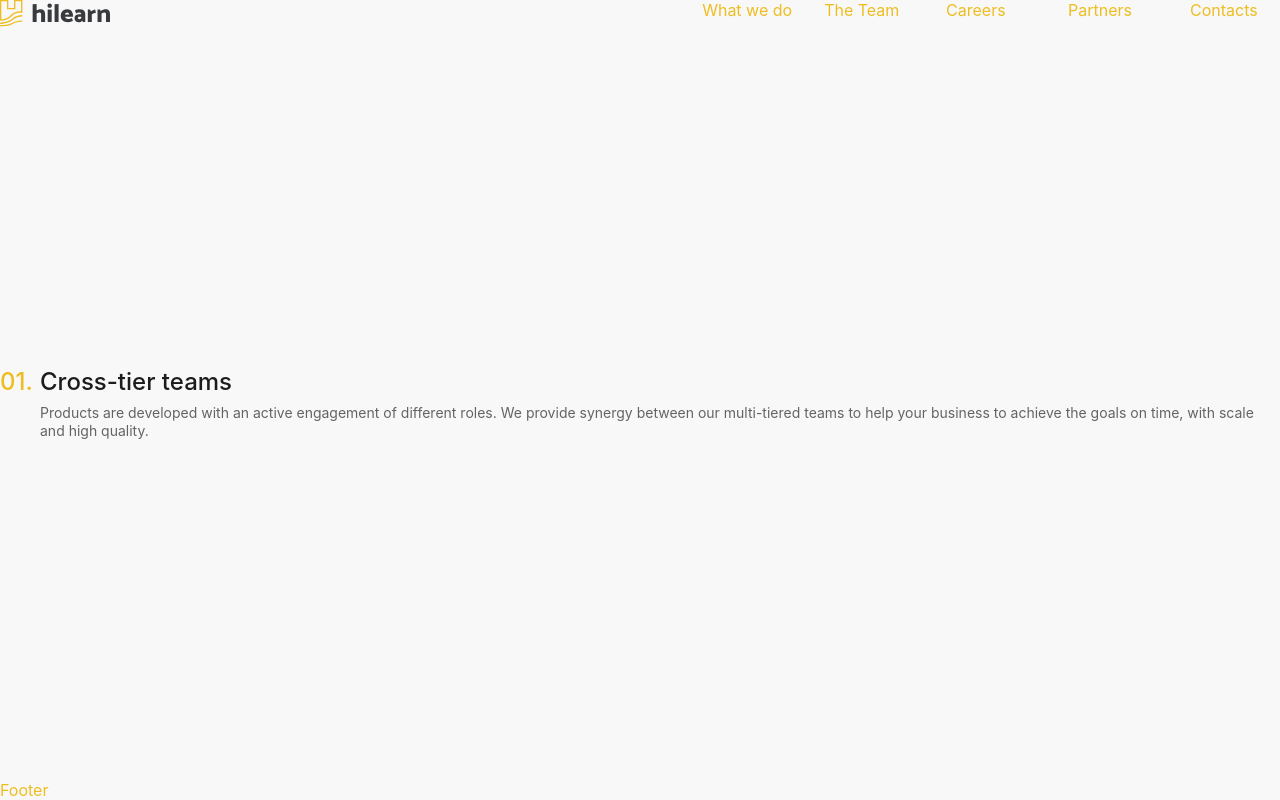
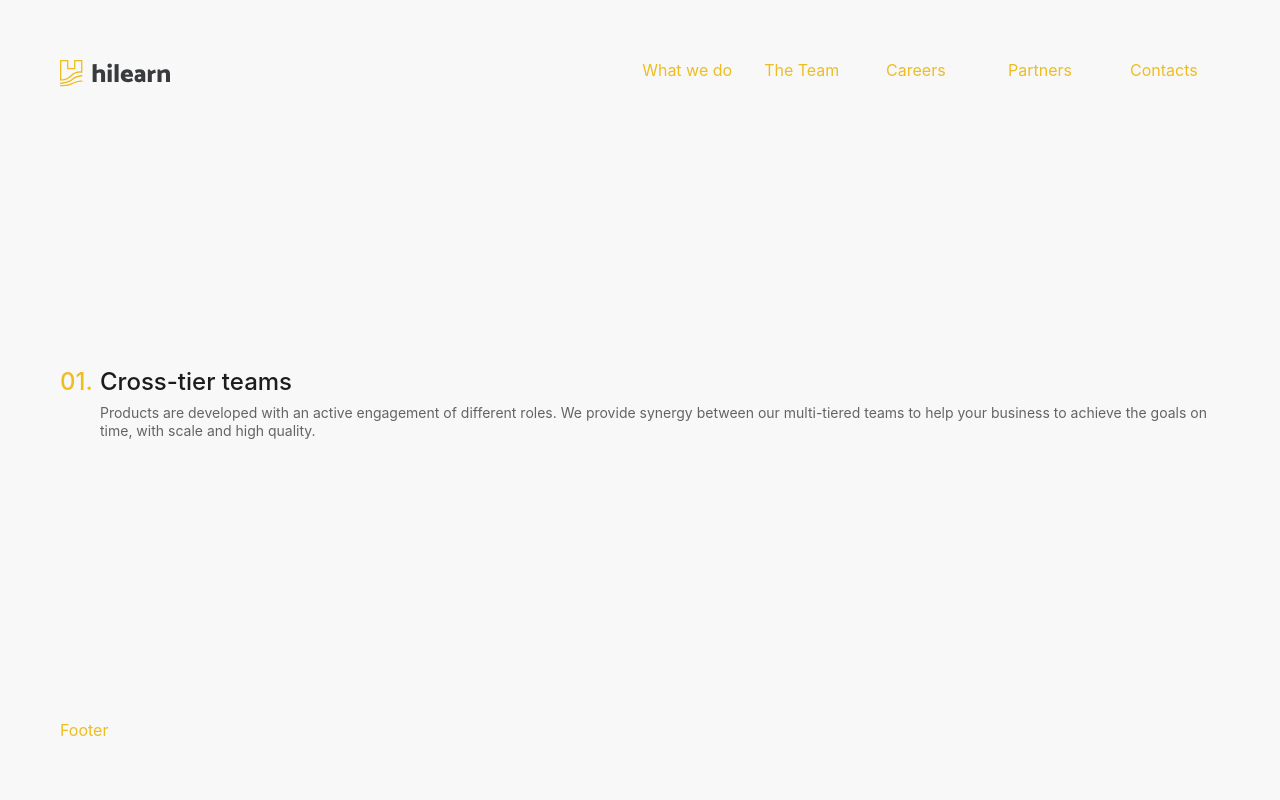
Before and after one commit to hilearn/website, a Next.js app: page / in a window 1280 px wide. Built offline with nearby package versions, Linux system fonts and the light colour scheme.

Commit message:
add padding to layout

```diff
--- a/src/components/Layout/Layout.tsx
+++ b/src/components/Layout/Layout.tsx
@@ -11,6 +11,13 @@ const Container = styled.div`
   grid-template: auto 1fr auto / 1fr;
   min-height: 100%;
   background-color: ${({ theme }) => theme.colors.background};
+  padding: 16px;
+  @media (min-width: 375px) {
+    padding: 40px;
+  }
+  @media (min-width: 768px) {
+    padding: 60px;
+  }
 `;
 
 const Layout = ({ children }: ComponentProps) => {
```
